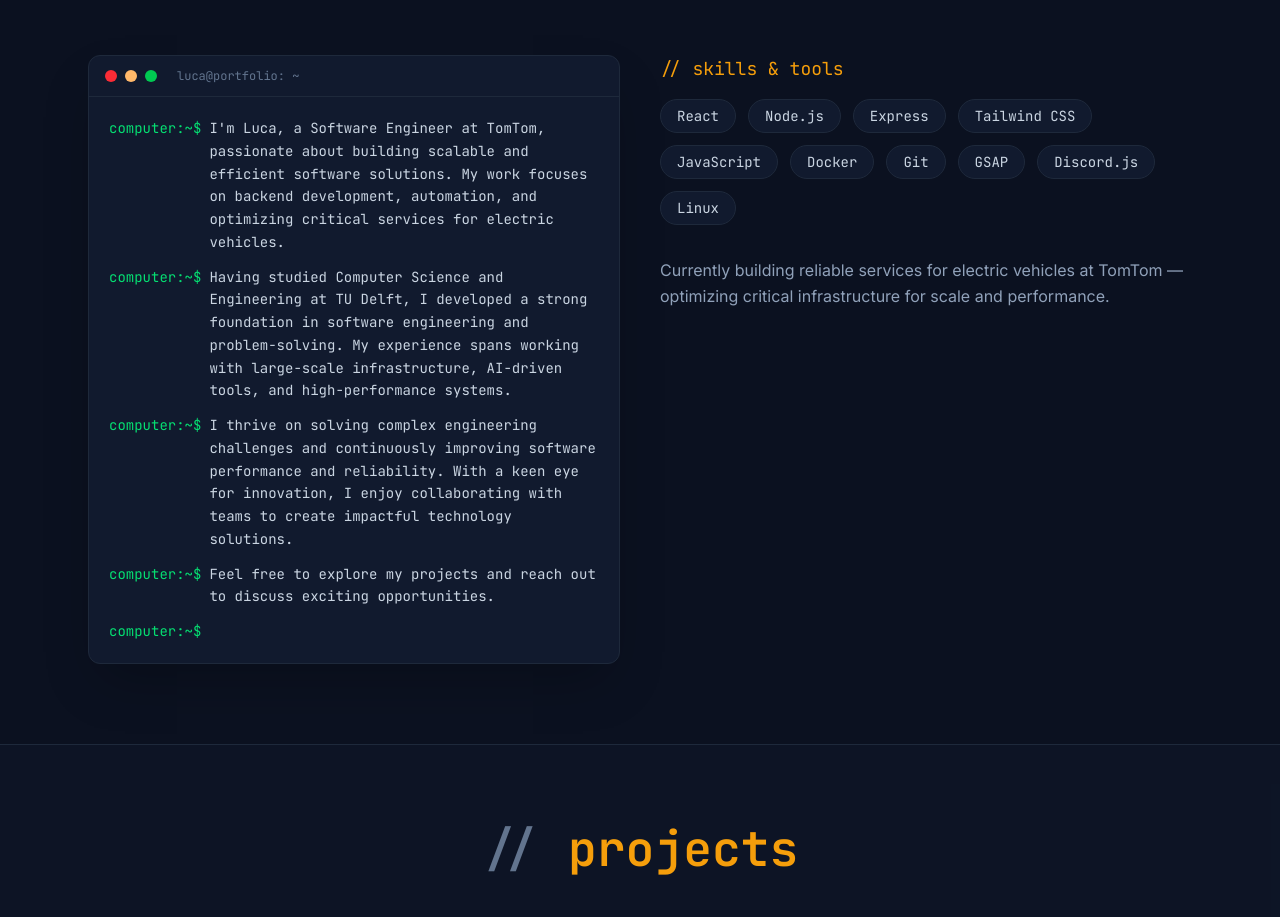
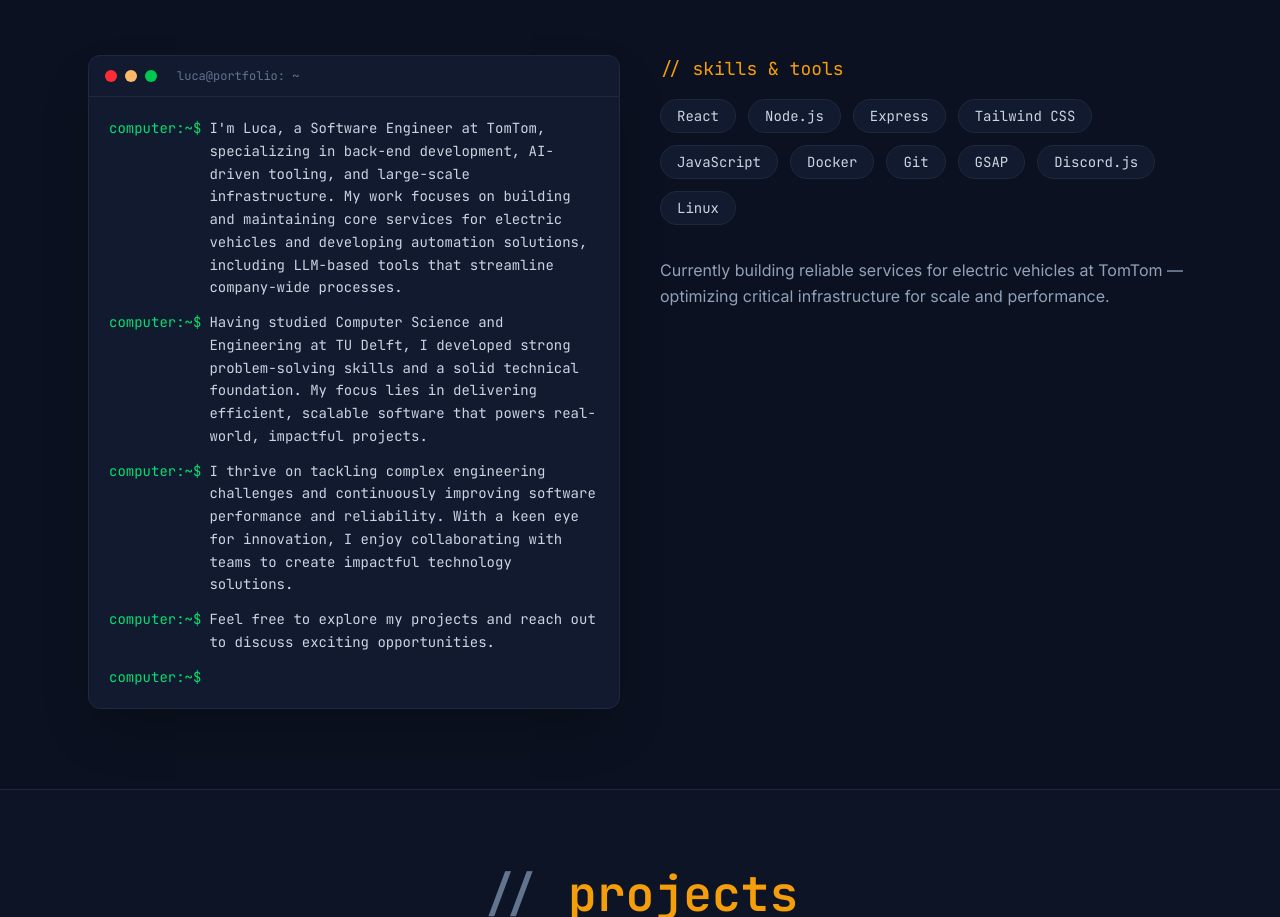
Before and after one commit to Lucas7781/Lucas7781.github.io, a React (Vite) app in the folder portofolio-app/: page / in a window 1280 px wide. Shown: the part 995-1912 px from the top of the page. Built offline with nearby package versions, Linux system fonts and the light colour scheme; no server answers.

Commit message:
Update CV and About Me section
Co-Authored-By: Claude <noreply@anthropic.com>

```diff
--- a/portofolio-app/src/MainPage/AboutMe.jsx
+++ b/portofolio-app/src/MainPage/AboutMe.jsx
@@ -2,9 +2,9 @@ import { useRef } from 'react';
 import { useScrollReveal } from '../hooks';
 
 const TERMINAL_LINES = [
-  "I'm Luca, a Software Engineer at TomTom, passionate about building scalable and efficient software solutions. My work focuses on backend development, automation, and optimizing critical services for electric vehicles.",
-  "Having studied Computer Science and Engineering at TU Delft, I developed a strong foundation in software engineering and problem-solving. My experience spans working with large-scale infrastructure, AI-driven tools, and high-performance systems.",
-  "I thrive on solving complex engineering challenges and continuously improving software performance and reliability. With a keen eye for innovation, I enjoy collaborating with teams to create impactful technology solutions.",
+  "I'm Luca, a Software Engineer at TomTom, specializing in back-end development, AI-driven tooling, and large-scale infrastructure. My work focuses on building and maintaining core services for electric vehicles and developing automation solutions, including LLM-based tools that streamline company-wide processes.",
+  "Having studied Computer Science and Engineering at TU Delft, I developed strong problem-solving skills and a solid technical foundation. My focus lies in delivering efficient, scalable software that powers real-world, impactful projects.",
+  "I thrive on tackling complex engineering challenges and continuously improving software performance and reliability. With a keen eye for innovation, I enjoy collaborating with teams to create impactful technology solutions.",
   "Feel free to explore my projects and reach out to discuss exciting opportunities.",
 ];
 
```
Also changed, not shown: 1 other file (tests, documents, lock files or other folders).
